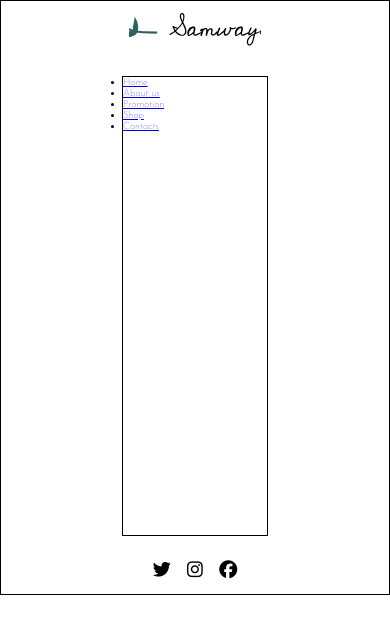
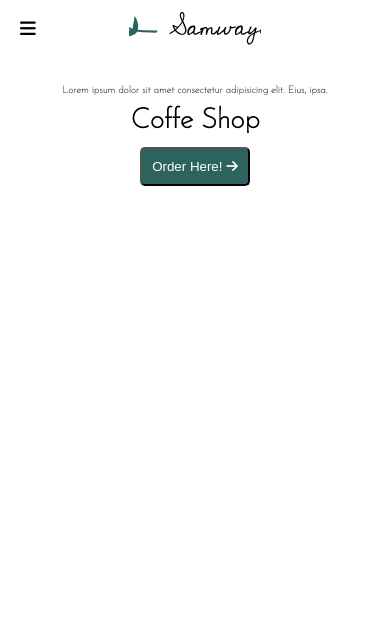
Before and after one commit to MarcoMejiaL/coffeshop, a website: page index.html in a window 390 px wide. Drawn offline with Linux system fonts and the light colour scheme.

Commit message:
se termino el menu responsivo y se agrego el boton de ordenes

```diff
--- a/index.html
+++ b/index.html
@@ -13,24 +13,39 @@
 </head>
 <body>
     <header>
+
         <div class="header--logo"></div>
+
         <nav class="header--navigationbar">
-            <ul>
+            <p class="fas fa-bars bars__menu"></p>
+            <ul class="menu__responsive">
                 <li><a href="#" >Home</a></li>
                 <li><a href="#">About us</a></li>
                 <li><a href="#">Promotion</a></li>
                 <li><a href="#">Shop</a></li>
                 <li><a href="#">Contacts</a></li>
             </ul>
+            <div class="header--socialmedia">
+                <p class="fab fa-twitter"></p>
+                <p class="fab fa-instagram"></p>
+                <p class="fab fa-facebook"></p>
 
+            </div>
         </nav>
-        <div class="header--socialmedia">
-            <p class="fab fa-twitter"></p>
-            <p class="fab fa-instagram"></p>
-            <p class="fab fa-facebook"></p>
 
-        </div>
+
+
+
+
     </header>
-    <main></main>
+
+    <main>
+        <section class="main__principalSection">
+        <p>Lorem ipsum dolor sit amet consectetur adipisicing elit. Eius, ipsa.</p>
+
+        <h1>Coffe Shop</h1>
+        <button type="button">Order Here! <span class="fas fa-arrow-right"></span> </button>
+    </section>
+</main>
 </body>
 </html>
--- a/src/styles/styles.scss
+++ b/src/styles/styles.scss
@@ -12,6 +12,7 @@ html{
     font-size: 62.5%;
     font-family: $font-josefin;
 
+
 }
 header{
     width: 100%;
@@ -19,7 +20,7 @@ header{
     height: auto;
     display: flex;
     flex-direction: column;
-    border: 1px solid black;
+
 
 
 }
@@ -41,15 +42,60 @@ box-sizing: border-box;
     margin-bottom: 30px;
 
 }
+.bars__menu{
+
+    font-size: 1.8rem;
+    position: absolute;
+    top: 20px;
+    left: 20px;
+
+
+
+}
+
 .header--navigationbar{
+
     width: 146px;
+
+
+    margin: 0 auto;
+    margin-bottom: 10px;
+
+    ul{
+        display: none;
+        list-style: none;
+        text-align: center;
+
+    }
+    li{
+        padding-bottom: 10px;
+        margin: 40px auto;
+        font-size: 3.2rem;
+        line-height: 1.4rem;
+        font-weight: bold;
+        a{
+            color: $solid-black;
+            text-decoration: none;
+        }
+        a:hover{
+            text-decoration: underline;
+
+        }
+    }
+
+
+}
+.header--navigationbar:hover ul,.menu__responsive:hover {
     height: 460px;
-    border: 1px solid black;
-    margin: 0 auto;
-    margin-bottom: 25px;
+    display: block;
+    position: relative;
+
+
 }
+
+
 .header--socialmedia{
-    display: grid;
+    display: none;
     grid-template-columns: 1fr 1fr 1fr ;
     width: 100px;
     height: auto;
@@ -60,3 +106,41 @@ box-sizing: border-box;
     font-size: 1.8rem;
         margin: 0 auto;
 }
+.header--navigationbar:hover .header--socialmedia, .header--socialmedia:hover{
+    display: flex;
+}
+.main__principalSection{
+    min-width: 320px;
+    height: auto;
+    display: flex;
+    flex-direction: column;
+    p{
+        position: relative;
+        font-size: 1rem;
+        font-weight: bold;
+        color: $bold--gray;
+        margin: 0 auto;
+        margin-bottom: 15px;
+    }
+    h1{
+        color: $solid-black;
+        margin: 0 auto;
+        font-size: 2.8rem;
+        font-weight: bold;
+        line-height: 2.1rem;
+        margin-bottom: 15px;
+    }
+    button{
+        width: auto;
+        height: auto;
+        align-self: center;
+        padding: 10px;
+        border-radius: 5px;
+        background-color: $greens--buttons;
+        color: $solid-white;
+
+
+    }
+
+
+}
```
Also changed, not shown: src/styles/stilos.css, 1 other file.
